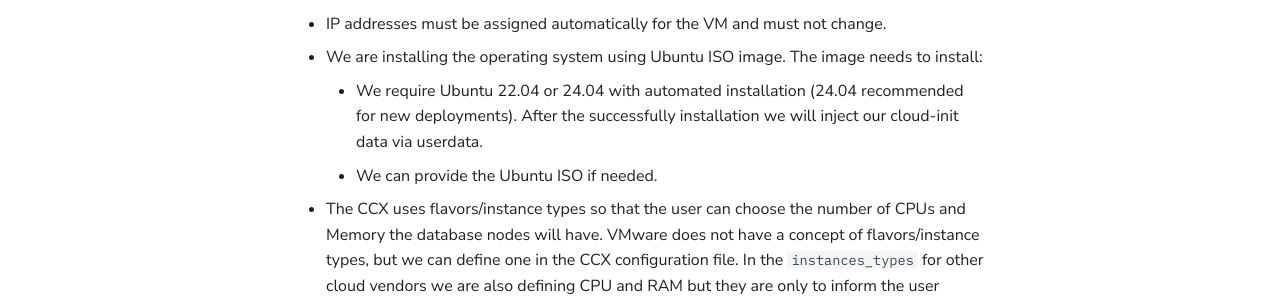
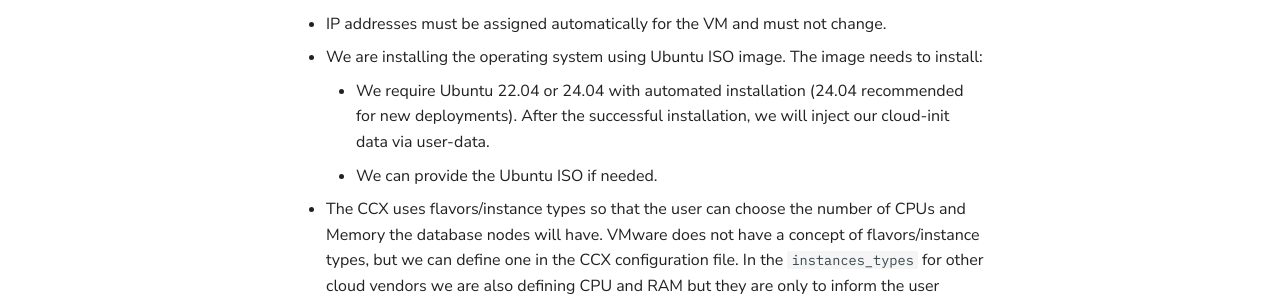
Before and after one commit to severalnines/ccx-docs, an MkDocs documentation site: the page built from docs/admin/Installation/Cloud-Providers/vmware.md, in a window 1280 px wide and 900 px high. Shown: the part 439-738 px from the top of the window. Built offline with MkDocs 1.6.1 and Material for MkDocs 9.7.7, drawn with Linux system fonts in a browser that asks for light colours; comment, search, counter and statistics services are not loaded.

Commit message:
Potential fix for pull request finding
Co-authored-by: Copilot Autofix powered by AI <175728472+Copilot@users.noreply.github.com>

```diff
--- a/docs/admin/Installation/Cloud-Providers/vmware.md
+++ b/docs/admin/Installation/Cloud-Providers/vmware.md
@@ -10,7 +10,7 @@ CCX requires the following things enabled on the ESXi side
 - IP addresses must be assigned automatically for the VM and must not change.
 - We are installing the operating system using Ubuntu ISO image. The image needs to install:
 
-    - We require Ubuntu 22.04 or 24.04 with automated installation (24.04 recommended for new deployments). After the successfully installation we will inject our cloud-init data via userdata.
+    - We require Ubuntu 22.04 or 24.04 with automated installation (24.04 recommended for new deployments). After the successful installation, we will inject our cloud-init data via user-data.
     - We can provide the Ubuntu ISO if needed.
 
 - The CCX uses flavors/instance types so that the user can choose the number of CPUs and Memory the database nodes will have. VMware does not have a concept of flavors/instance types, but we can define one in the CCX configuration file. In the `instances_types` for other cloud vendors we are also defining CPU and RAM but they are only to inform the user about the flavor/instance type. In case of VMWare this will actually define the resources for the new Virtual Machines.
```
